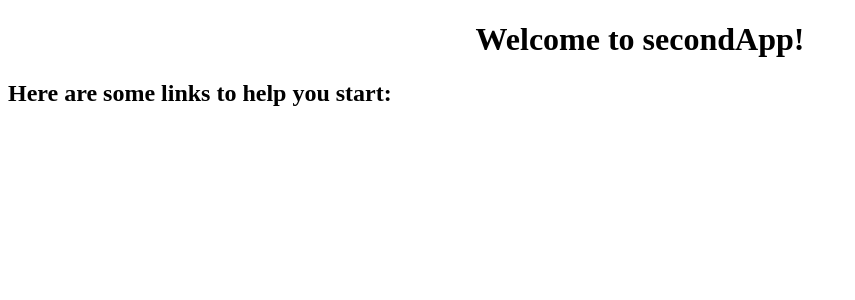
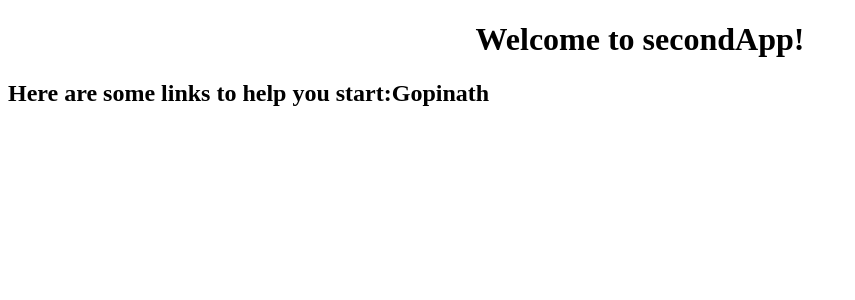
Before and after one commit to ydgopinath/Angular, an Angular app in the folder Angular/: page / in a window 1280 px wide. Shown: the top 300 px of the page, without its empty margins (0-855 px from the left). Built offline with nearby package versions, Linux system fonts and the light colour scheme.

Commit message:
Gopinath added

```diff
--- a/Angular/src/app/app.component.html
+++ b/Angular/src/app/app.component.html
@@ -4,7 +4,7 @@
     Welcome to {{ title }}!
   </h1>
  </div>
-<h2>Here are some links to help you start: </h2>
+<h2>Here are some links to help you start:Gopinath </h2>
 
 
 
```
